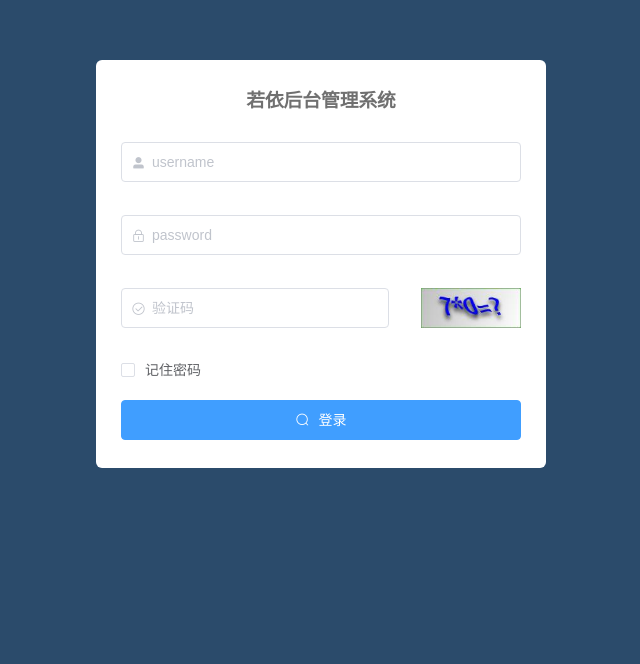
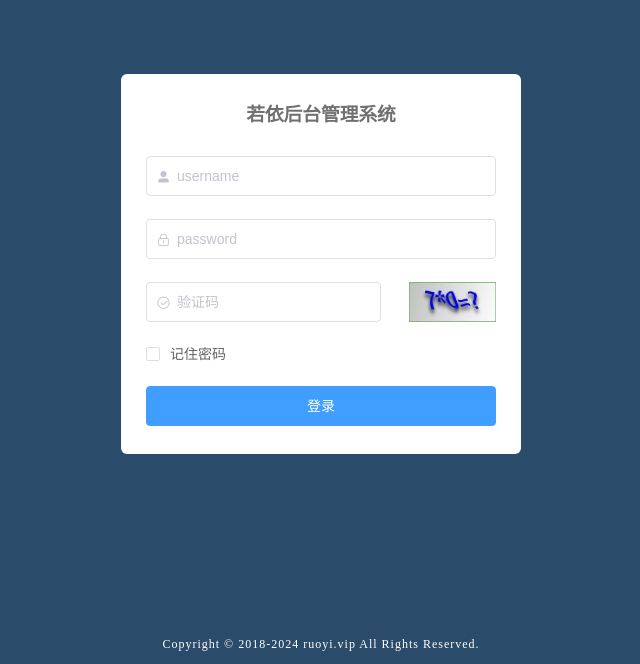
Before and after one commit to OyuO/admin-ui, a Vue app: page /#/login in a window 1280 px wide. Shown: the part 136-800 px from the top of the page, without its empty margins (319-959 px from the left). Built offline with nearby package versions, Linux system fonts and the light colour scheme.

Commit message:
feat(login): 优化样式

```diff
--- a/src/views/Login.vue
+++ b/src/views/Login.vue
@@ -26,13 +26,17 @@ export default {
                   prefix-icon="el-icon-circle-check"></el-input>
         <img class="valid_code_img" src="@/assets/images/validcode.gif"/>
       </el-form-item>
-      <el-checkbox style="margin:0px 0px 20px 0px;">记住密码</el-checkbox>
+      <el-checkbox style="margin:0px 0px 22px 0px;">记住密码</el-checkbox>
       <el-form-item>
-        <el-button style="width: 100%" type="primary" icon="el-icon-search">
+        <el-button style="width: 100%" type="primary">
           登录
         </el-button>
       </el-form-item>
     </el-form>
+    <!--  底部  -->
+    <div class="el-login-footer">
+      <span>Copyright © 2018-2024 ruoyi.vip All Rights Reserved.</span>
+    </div>
   </div>
 </template>
 
@@ -46,6 +50,7 @@ export default {
 }
 
 .el-form {
+  box-sizing: border-box;
   background-color: white;
   width: 400px;
   padding: 25px 25px 5px 25px;
@@ -55,10 +60,6 @@ export default {
     color: #707070;
     margin: 0px auto 30px auto;
     text-align: center;
-  }
-
-  .el-input {
-    margin-bottom: 10px;
   }
 }
 
@@ -73,4 +74,14 @@ export default {
   float: right;
 }
 
+.el-login-footer {
+  position: fixed;
+  bottom: 0;
+  color: #fff;
+  font-size: 12px;
+  letter-spacing: 1px;
+  text-align: center;
+  line-height: 40px;
+}
+
 </style>
```
